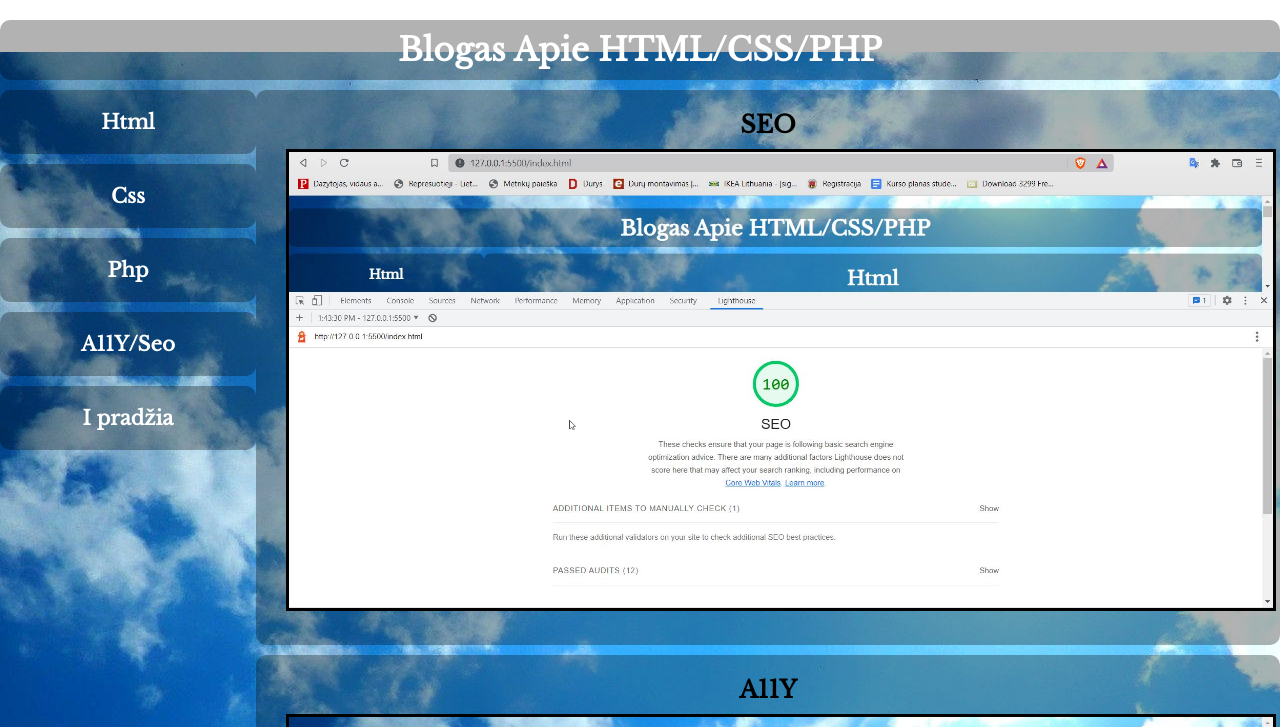
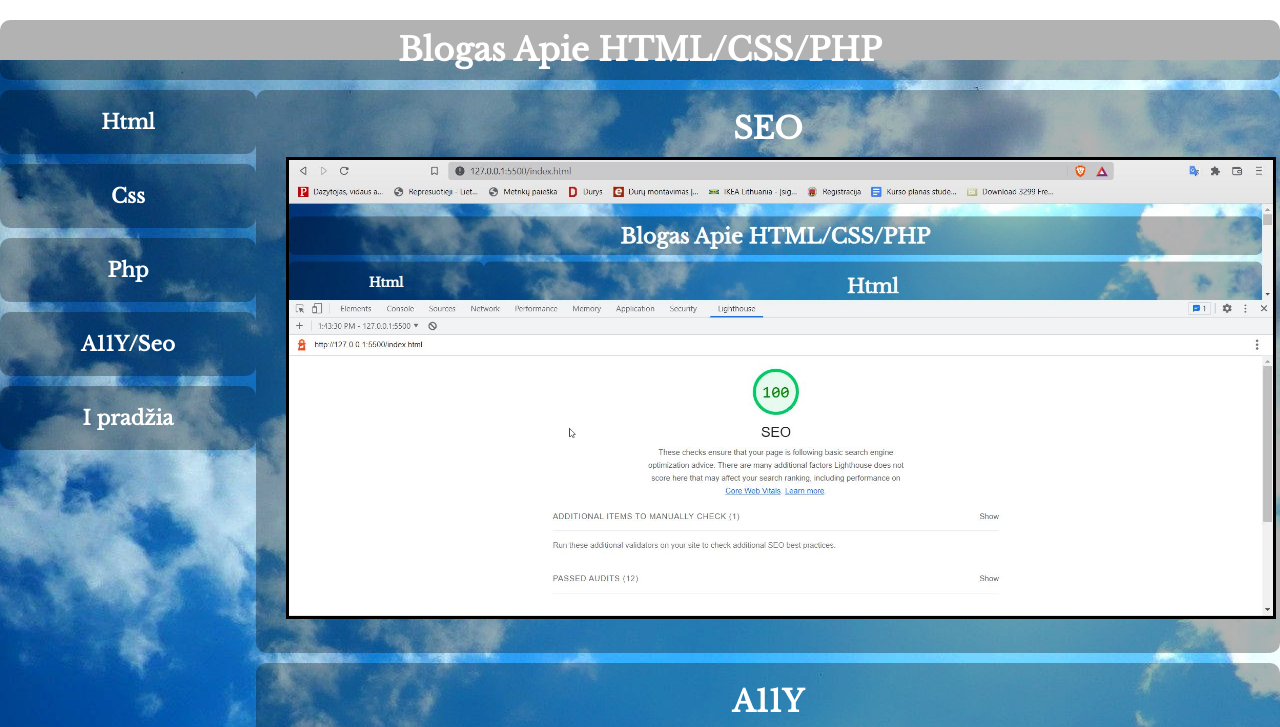
Before and after one commit to Eigis26/sprintHTML, a plain HTML site: page adds.html in a window 1280 px wide. Shown: the top 727 px of the page. Drawn offline with nearby package versions, Linux system fonts and the light colour scheme.

Commit message:
Update style.css

```diff
--- a/style.css
+++ b/style.css
@@ -156,7 +156,7 @@ body {
     padding: 20px;
 
 }
-.insideseo h1 {
+.insideseo h2 {
     font-size: 30px;
     color: white;
 
```
